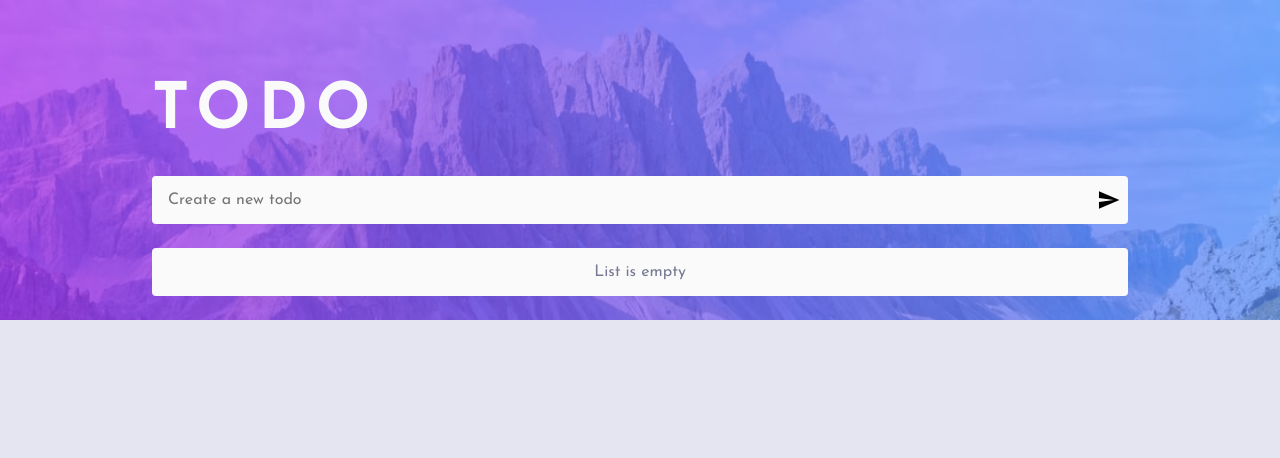
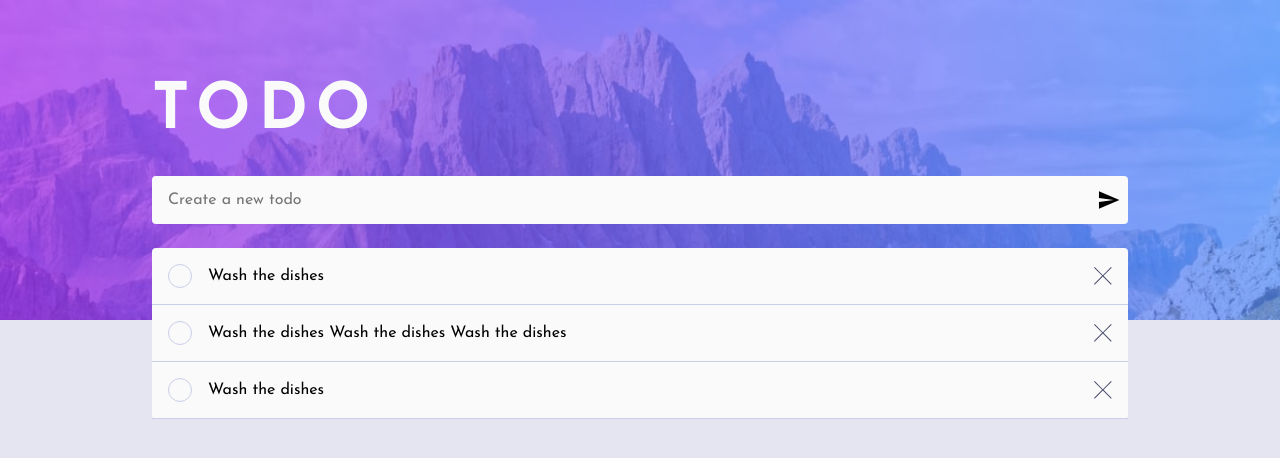
Before and after one commit to washington299/tdd-todo-app, a React (Create React App) app: page / in a window 1280 px wide. Shown: the top 458 px of the page. Built offline with nearby package versions, Linux system fonts and the light colour scheme.

Commit message:
feat: add mock setstate and make the toggle checkbox test pass

```diff
--- a/src/components/Content/index.js
+++ b/src/components/Content/index.js
@@ -4,10 +4,10 @@ import { List } from 'components/List';
 
 import 'components/Content/styles.scss';
 
-export const Content = ({ list = [] }) => {
+export const Content = ({ list, setList }) => {
 	return (
 		<section className="content" data-testid="content">
-			<List list={list} />
+			<List list={list} setList={setList} />
 		</section>
 	);
 };
--- a/src/components/Content/styles.scss
+++ b/src/components/Content/styles.scss
@@ -3,7 +3,6 @@
 
 .content {
 	margin-top: size.$size-medium;
-	padding: size.$size-small;
 
 	background-color: colors.$very-light-gray;
 
--- a/src/components/List/index.js
+++ b/src/components/List/index.js
@@ -2,18 +2,43 @@ import React from 'react';
 
 import 'components/List/styles.scss';
 
-export const List = ({ list }) => {
+export const List = ({ list, setList }) => {
+	const checkItem = index => {
+		const newList = [...list];
+
+		newList[index] = {
+			...newList[index],
+			completed: true,
+		};
+
+		setList(newList);
+	};
+
 	return (
-		<>
+		<ul className="list">
 			{list.length > 0 ? (
-				<ul>
-					{list.map(({ id, name }) => (
-						<li key={id}>{name}</li>
+				<>
+					{list.map(({ id, name, completed }, index) => (
+						<li key={id} className="list__item">
+							<div className="list__left-content">
+								{completed ? (
+									<div data-testid="checked">checked</div>
+								) : (
+									<div
+										className="list__checked"
+										data-testid="unchecked"
+										onClick={() => checkItem(index)}
+									/>
+								)}
+								<span className="list__name">{name}</span>
+							</div>
+							<img src="/images/icon-cross.svg" alt="Close icon" className="list__close-icon" />
+						</li>
 					))}
-				</ul>
+				</>
 			) : (
 				<p className="list__empty-message">List is empty</p>
 			)}
-		</>
+		</ul>
 	);
 };
--- a/src/components/List/styles.scss
+++ b/src/components/List/styles.scss
@@ -1,4 +1,44 @@
 @use '../../styles/variables/colors';
+@use '../../styles/variables/size';
+
+.list {
+	list-style: none;
+}
+
+.list__item {
+	display: flex;
+	justify-content: space-between;
+	align-items: center;
+
+	padding: size.$size-small;
+
+	border-bottom: 1px solid colors.$light-grayish-blue;
+}
+
+.list__left-content {
+	display: flex;
+	align-items: center;
+}
+
+.list__checked {
+	width: size.$size-medium;
+	height: size.$size-medium;
+
+	margin-right: size.$size-small;
+
+	border: 1px solid colors.$light-grayish-blue;
+	border-radius: 50%;
+
+	cursor: pointer;
+}
+
+.list__name {
+	flex: 1;
+}
+
+.list__close-icon {
+	cursor: pointer;
+}
 
 .list__empty-message {
 	color: colors.$dark-grayish-blue;
--- a/src/components/Todo/index.js
+++ b/src/components/Todo/index.js
@@ -1,4 +1,4 @@
-import React from 'react';
+import React, { useState } from 'react';
 
 import { Header } from 'components/Header';
 import { Input } from 'components/Input';
@@ -7,12 +7,31 @@ import { Content } from 'components/Content';
 import 'components/Todo/styles.scss';
 
 export const Todo = () => {
+	// eslint-disable-next-line no-unused-vars
+	const [list, setList] = useState([
+		{
+			id: 1,
+			name: 'Wash the dishes',
+			completed: false,
+		},
+		{
+			id: 2,
+			name: 'Wash the dishes Wash the dishes Wash the dishes',
+			completed: false,
+		},
+		{
+			id: 3,
+			name: 'Wash the dishes',
+			completed: false,
+		},
+	]);
+
 	return (
 		<main className="todo">
 			<div className="container">
 				<Header />
 				<Input />
-				<Content />
+				<Content list={list} setList={setList} />
 			</div>
 		</main>
 	);
```
Also changed, not shown: 2 other files (tests, documents, lock files or other folders).
